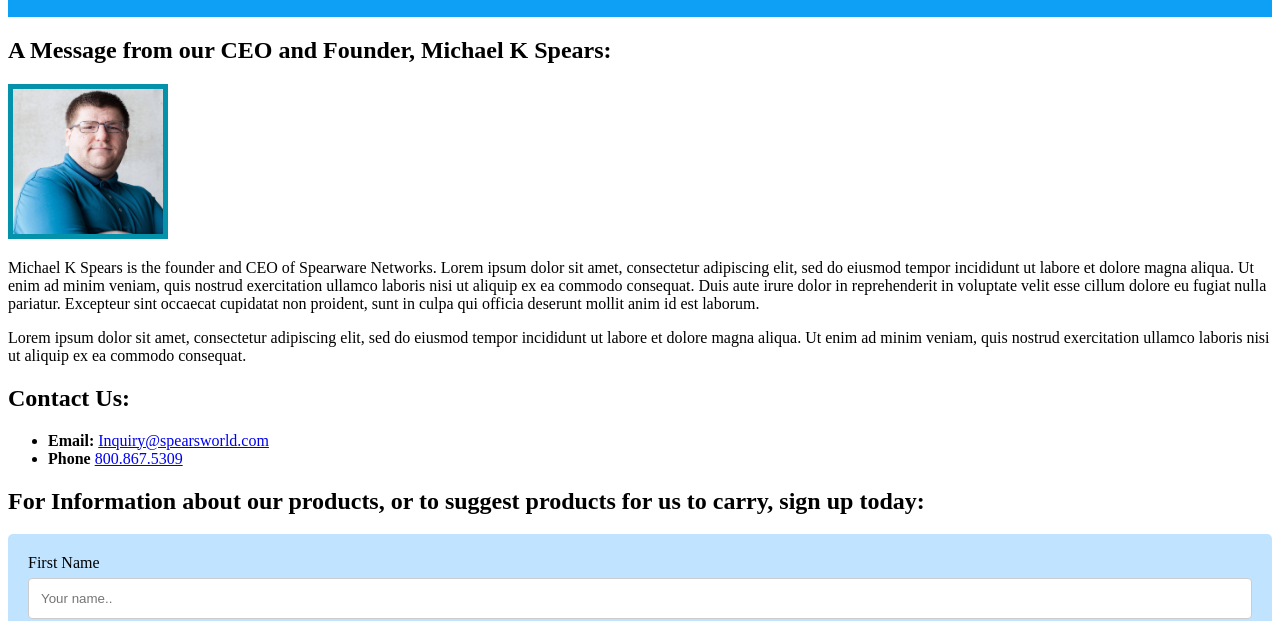
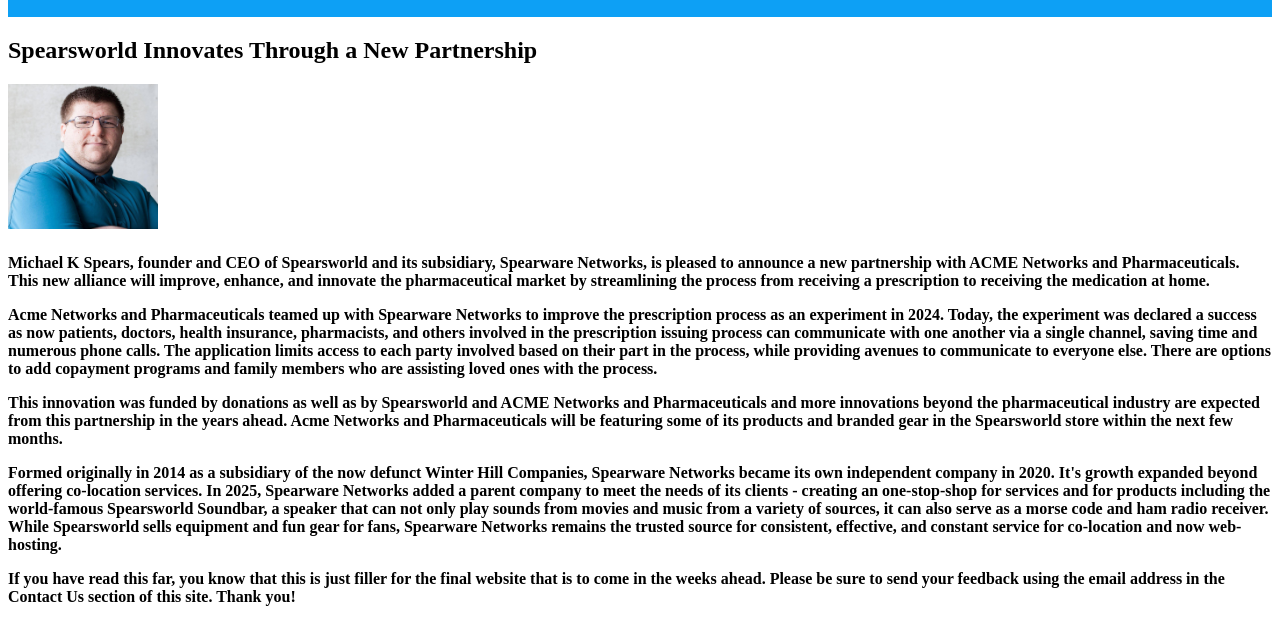
Before and after one commit to PrincessVespa704/spears-world, a plain HTML site: page index.html in a window 1280 px wide. Shown: the part 349-970 px from the top of the page. Drawn offline with Linux system fonts and the light colour scheme.

Commit message:
updated web content

```diff
--- a/assets/css/index.css
+++ b/assets/css/index.css
@@ -29,7 +29,6 @@
     background-color: #c0e3ff;
     color: #0da0f5;
   }
-  img {
     border: 5px solid;
     color: #0491aa;
   }
--- a/index.html
+++ b/index.html
@@ -25,27 +25,43 @@
     <html>
     <body>
 
-        <h2>A Message from our CEO and Founder, Michael K Spears:</h2>
+        <h2>Spearsworld Innovates Through a New Partnership</h2>
         <img src="assets/img/MKS Stock Photo.jpg" alt="Michael K Spears, CEO and Founder of SpearsWorld" width="150" height="145">
         </body>
-          <p> Michael K Spears is the founder and CEO of Spearware Networks.
-            Lorem ipsum dolor sit amet, consectetur adipiscing elit, sed do eiusmod tempor incididunt ut labore et dolore magna aliqua. Ut enim ad minim veniam, quis nostrud
-            exercitation ullamco laboris nisi ut aliquip ex ea commodo consequat. Duis aute irure dolor in reprehenderit in voluptate velit esse cillum dolore eu fugiat nulla
-            pariatur. Excepteur sint occaecat cupidatat non proident, sunt in culpa qui officia deserunt mollit anim id est laborum.</p>
-          <p> Lorem ipsum dolor sit amet, consectetur adipiscing elit, sed do eiusmod tempor incididunt ut labore et dolore magna aliqua. Ut enim ad minim veniam, quis nostrud
-            exercitation ullamco laboris nisi ut aliquip ex ea commodo consequat.<p></p>
-            </section>
+        <h4>Michael K Spears, founder and CEO of Spearsworld and its subsidiary, Spearware Networks, is pleased to announce a new partnership with ACME Networks and Pharmaceuticals.
+            This new alliance will improve, enhance, and innovate the pharmaceutical market by streamlining the process from receiving a prescription to receiving the medication at
+            home.
+            <p></p>
+            Acme Networks and Pharmaceuticals teamed up with Spearware Networks to improve the prescription process as an experiment in 2024. Today, the experiment was declared a success as now patients,
+            doctors, health insurance, pharmacists, and others involved in the prescription issuing process can communicate with one another via a single channel, saving time and
+            numerous phone calls. The application limits access to each party involved based on their part in the process, while providing avenues to communicate to everyone else.
+            There are options to add copayment programs and family members who are assisting loved ones with the process.
+            <p></p>
+            This innovation was funded by donations as well as by Spearsworld and ACME Networks and Pharmaceuticals and more innovations beyond the pharmaceutical industry are
+            expected from this partnership in the years ahead. Acme Networks and Pharmaceuticals will be featuring some of its products and branded gear in the Spearsworld store
+            within the next few months.
+            <p></p>
+            Formed originally in 2014 as a subsidiary of the now defunct Winter Hill Companies, Spearware Networks became its own independent company in 2020. It's growth expanded
+            beyond offering co-location services. In 2025, Spearware Networks added a parent company to meet the needs of its clients - creating an one-stop-shop for services and for
+            products including the world-famous Spearsworld Soundbar, a speaker that can not only play sounds from movies and music from a variety of sources, it can also serve as
+            a morse code and ham radio receiver. While Spearsworld sells equipment and fun gear for fans, Spearware Networks remains the trusted source for consistent, effective,
+            and constant service for co-location and now web-hosting.
+            <p></p>
+            If you have read this far, you know that this is just filler for the final website that is to come in the weeks ahead. Please be sure to send your feedback using the
+            email address in the Contact Us section of this site. Thank you!
+            <p></p>
+        </section>
         </section>
         <p></p>
             <Section>
               <h2>Contact Us:</h2>
 
               <ul>
-                <li> <strong>Email:</strong> <a href="mailto:michael@spears.io">Inquiry@spearsworld.com</a> </li>
+                <li> <strong>Email:</strong> <a href="mailto:margaret@spears.io">Inquiry@spearsworld.com</a> </li>
                 <li> <strong>Phone</strong> <a href="https://github.com/PrincessVespa704">800.867.5309</a></li>
                  </ul>
             </Section>
-            <h2 id="for-product-inquiries">For Information about our products, or to suggest products for us to carry, sign up today:</h2>
+            <h2 id="for-product-inquiries">For Information about our products, or to suggest products for us to carry, sign up today!</h2>
             <Section class="container">
                 <form action="action_page.php">
 
@@ -66,7 +82,7 @@
                   </select>
 
                   <label for="subject">Subject</label>
-                  <textarea id="subject" name="subject" placeholder="I want to know more about...or would like for Spearsworld to offer..." style="height:200px"></textarea>
+                  <textarea id="subject" name="subject" placeholder="When will the Acme gear featuring Wile E. Coyote and Spearsworld be available..." style="height:200px"></textarea>
 
                   <input type="submit" value="Submit">
 
```
